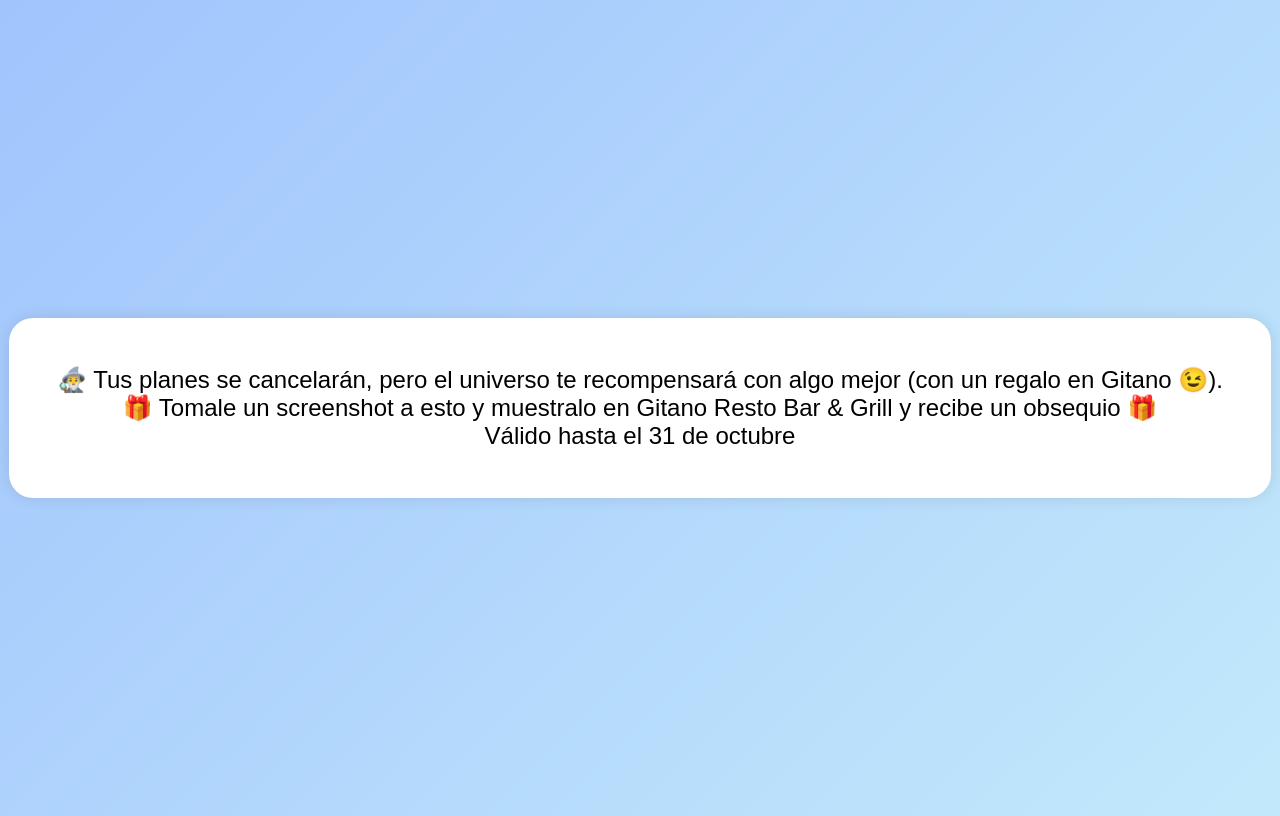
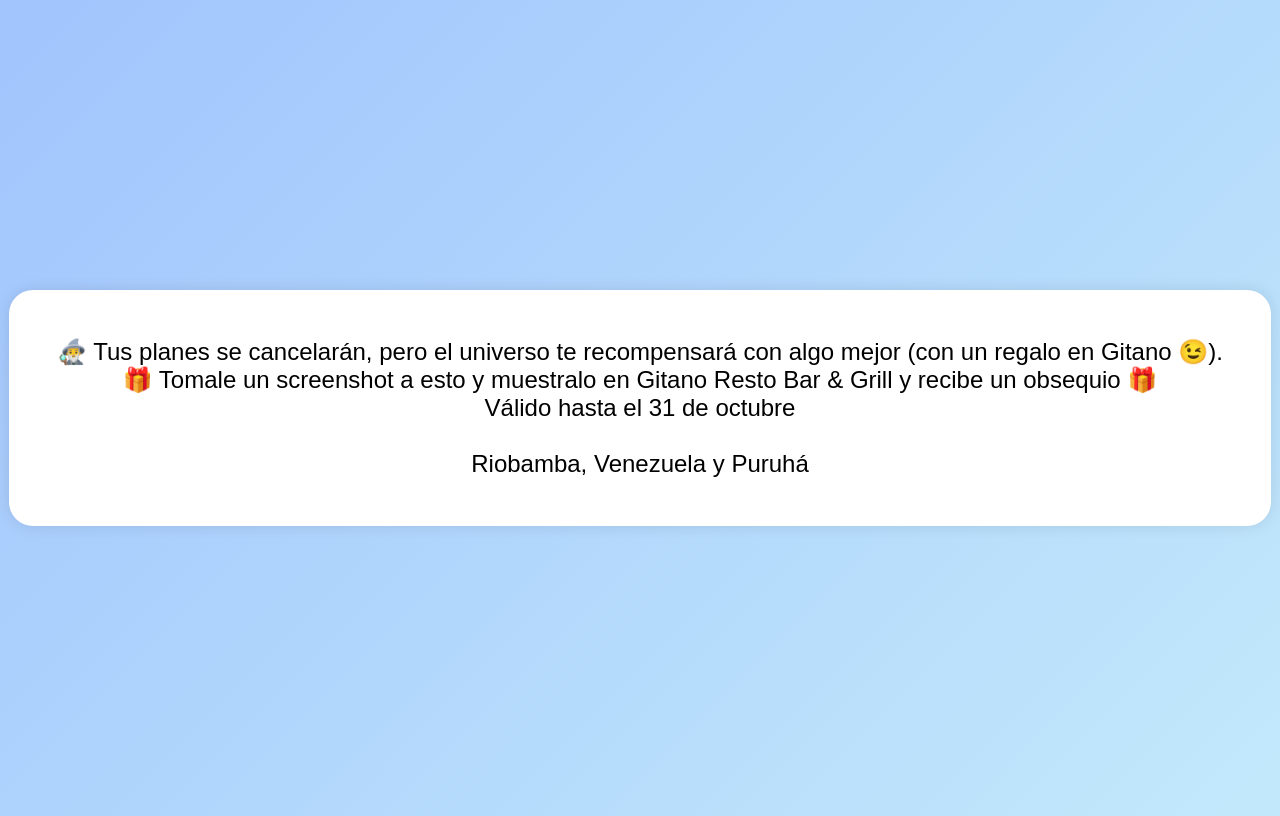
Before and after one commit to audaxau51-droid/Gitano-3, a plain HTML site: page index.html in a window 1280 px wide. Drawn offline with Linux system fonts and the light colour scheme.

Commit message:
Update messages with location information
Added additional messages with location details for promotions.

```diff
--- a/index.html
+++ b/index.html
@@ -27,26 +27,26 @@
   <div class="mensaje" id="mensaje"></div>
   <script>
     const mensajes = [
-      "🧙‍♀️ Este mes te escribirán “solo para ver cómo estás”. No caigas… a menos que haya comida de por medio. <br> 🎁 Tomale un screenshot a esto y muestralo en Gitano Resto Bar & Grill y recibe un obsequio 🎁 <br> Válido hasta el 31 de octubre",
+      "🧙‍♀️ Este mes te escribirán “solo para ver cómo estás”. No caigas… a menos que haya comida de por medio. <br> 🎁 Tomale un screenshot a esto y muestralo en Gitano Resto Bar & Grill y recibe un obsequio 🎁 <br> Válido hasta el 31 de octubre <br> <br> Riobamba, Venezuela y Puruhá",
       "👻 Alguien te stalkea más que un espíritu con Wi-Fi. <br> 🎁 Tomale un screenshot a esto y muestralo en Gitano Resto Bar & Grill y recibe un obsequio 🎁 <br> Válido hasta el 31 de octubre",
-      "🕯️ Tendrás suerte en el amor… si vas a Gitano podrias encontrarte con el amor de tu vida. <br> 🎁 Tomale un screenshot a esto y muestralo en Gitano Resto Bar & Grill y recibe un obsequio 🎁 <br> Válido hasta el 31 de octubre",
-      "🦇 Tu ex te pensará, pero tranquilo, también piensa en otras. <br> 🎁 Tomale un screenshot a esto y muestralo en Gitano Resto Bar & Grill y recibe un obsequio 🎁 <br> Válido hasta el 31 de octubre",
-      "🌻🎃 Se acerca alguien que te mira mucho… o quiere algo de ti. <br> 🎁 Tomale un screenshot a esto y muestralo en Gitano Resto Bar & Grill y recibe un obsequio 🎁 <br> Válido hasta el 31 de octubre",
-      "🧛‍♀️ No firmes nada ni aceptes tragos misteriosos… a menos que sean en Gitano. <br> 🎁 Tomale un screenshot a esto y muestralo en Gitano Resto Bar & Grill y recibe un obsequio 🎁 <br> Válido hasta el 31 de octubre",
-      "💀 Tus planes saldrán bien, aunque no los planees. El caos también tiene estilo. <br> 🎁 Tomale un screenshot a esto y muestralo en Gitano Resto Bar & Grill y recibe un obsequio 🎁 <br> Válido hasta el 31 de octubre",
-      "🔮 Este Halloween descubrirás quién te tiene ganas… y quién solo quiere tu cargador. <br> 🎁 Tomale un screenshot a esto y muestralo en Gitano Resto Bar & Grill y recibe un obsequio 🎁 <br> Válido hasta el 31 de octubre",
-      "🕸️ Cuídate de las promesas vacías y los mensajes con “jajaja xd”. <br> 🎁 Tomale un screenshot a esto y muestralo en Gitano Resto Bar & Grill y recibe un obsequio 🎁 <br> Válido hasta el 31 de octubre",
-      "🧹 Tus vibras están tan altas que ni los fantasmas se atreven a molestarte. <br> 🎁 Tomale un screenshot a esto y muestralo en Gitano Resto Bar & Grill y recibe un obsequio 🎁 <br> Válido hasta el 31 de octubre",
-      "🦉 Se viene un cambio positivo… o al menos un nuevo crush. <br> 🎁 Tomale un screenshot a esto y muestralo en Gitano Resto Bar & Grill y recibe un obsequio 🎁 <br> Válido hasta el 31 de octubre",
-      "🍷 Esa persona que te gusta también te stalkea. Solo que lo hace mejor. <br> 🎁 Tomale un screenshot a esto y muestralo en Gitano Resto Bar & Grill y recibe un obsequio 🎁 <br> Válido hasta el 31 de octubre",
-      "🧛‍♂️ Cuidado: alguien fingirá ser dulce… hasta que pruebe algo de ti. <br> 🎁 Tomale un screenshot a esto y muestralo en Gitano Resto Bar & Grill y recibe un obsequio 🎁 <br> Válido hasta el 31 de octubre",
-      "💫 Se alinean los astros para que te llegue dinero… o al menos un cupón de descuento. <br> 🎁 Tomale un screenshot a esto y muestralo en Gitano Resto Bar & Grill y recibe un obsequio 🎁 <br> Válido hasta el 31 de octubre",
-      "🧿 Este mes brillarás tanto que hasta los fantasmas querrán sacarse selfies contigo. <br> 🎁 Tomale un screenshot a esto y muestralo en Gitano Resto Bar & Grill y recibe un obsequio 🎁 <br> Válido hasta el 31 de octubre",
-      "🍎🔥 Vas a atraer miradas, pero también chismes. Lleva lentes oscuros y actitud. <br> 🎁 Tomale un screenshot a esto y muestralo en Gitano Resto Bar & Grill y recibe un obsequio 🎁 <br> Válido hasta el 31 de octubre",
-      "🌹 Te escribirán tu crush. Piensalo bien antes de responder. <br> 🎁 Tomale un screenshot a esto y muestralo en Gitano Resto Bar & Grill y recibe un obsequio 🎁 <br> Válido hasta el 31 de octubre",
-      "💌 Un mensaje inesperado encenderá tu semana… o tu ansiedad. <br> 🎁 Tomale un screenshot a esto y muestralo en Gitano Resto Bar & Grill y recibe un obsequio 🎁 <br> Válido hasta el 31 de octubre",
-      "🧙‍♂️ Tus planes se cancelarán, pero el universo te recompensará con algo mejor (con un regalo en Gitano 😉). <br> 🎁 Tomale un screenshot a esto y muestralo en Gitano Resto Bar & Grill y recibe un obsequio 🎁 <br> Válido hasta el 31 de octubre",
-      "🌕 Esta luna te traerá claridad a tu vida… o al menos buena luz para tus selfies. <br> 🎁 Tomale un screenshot a esto y muestralo en Gitano Resto Bar & Grill y recibe un obsequio 🎁 <br> Válido hasta el 31 de octubre"
+      "🕯️ Tendrás suerte en el amor… si vas a Gitano podrias encontrarte con el amor de tu vida. <br> 🎁 Tomale un screenshot a esto y muestralo en Gitano Resto Bar & Grill y recibe un obsequio 🎁 <br> Válido hasta el 31 de octubre<br> <br> Riobamba, Venezuela y Puruhá",
+      "🦇 Tu ex te pensará, pero tranquilo, también piensa en otras. <br> 🎁 Tomale un screenshot a esto y muestralo en Gitano Resto Bar & Grill y recibe un obsequio 🎁 <br> Válido hasta el 31 de octubre<br> <br> Riobamba, Venezuela y Puruhá",
+      "🌻🎃 Se acerca alguien que te mira mucho… o quiere algo de ti. <br> 🎁 Tomale un screenshot a esto y muestralo en Gitano Resto Bar & Grill y recibe un obsequio 🎁 <br> Válido hasta el 31 de octubre<br> <br> Riobamba, Venezuela y Puruhá",
+      "🧛‍♀️ No firmes nada ni aceptes tragos misteriosos… a menos que sean en Gitano. <br> 🎁 Tomale un screenshot a esto y muestralo en Gitano Resto Bar & Grill y recibe un obsequio 🎁 <br> Válido hasta el 31 de octubre<br> <br> Riobamba, Venezuela y Puruhá",
+      "💀 Tus planes saldrán bien, aunque no los planees. El caos también tiene estilo. <br> 🎁 Tomale un screenshot a esto y muestralo en Gitano Resto Bar & Grill y recibe un obsequio 🎁 <br> Válido hasta el 31 de octubre<br> <br> Riobamba, Venezuela y Puruhá",
+      "🔮 Este Halloween descubrirás quién te tiene ganas… y quién solo quiere tu cargador. <br> 🎁 Tomale un screenshot a esto y muestralo en Gitano Resto Bar & Grill y recibe un obsequio 🎁 <br> Válido hasta el 31 de octubre<br> <br> Riobamba, Venezuela y Puruhá",
+      "🕸️ Cuídate de las promesas vacías y los mensajes con “jajaja xd”. <br> 🎁 Tomale un screenshot a esto y muestralo en Gitano Resto Bar & Grill y recibe un obsequio 🎁 <br> Válido hasta el 31 de octubre<br> <br> Riobamba, Venezuela y Puruhá",
+      "🧹 Tus vibras están tan altas que ni los fantasmas se atreven a molestarte. <br> 🎁 Tomale un screenshot a esto y muestralo en Gitano Resto Bar & Grill y recibe un obsequio 🎁 <br> Válido hasta el 31 de octubre<br> <br> Riobamba, Venezuela y Puruhá",
+      "🦉 Se viene un cambio positivo… o al menos un nuevo crush. <br> 🎁 Tomale un screenshot a esto y muestralo en Gitano Resto Bar & Grill y recibe un obsequio 🎁 <br> Válido hasta el 31 de octubre<br> <br> Riobamba, Venezuela y Puruhá",
+      "🍷 Esa persona que te gusta también te stalkea. Solo que lo hace mejor. <br> 🎁 Tomale un screenshot a esto y muestralo en Gitano Resto Bar & Grill y recibe un obsequio 🎁 <br> Válido hasta el 31 de octubre<br> <br> Riobamba, Venezuela y Puruhá",
+      "🧛‍♂️ Cuidado: alguien fingirá ser dulce… hasta que pruebe algo de ti. <br> 🎁 Tomale un screenshot a esto y muestralo en Gitano Resto Bar & Grill y recibe un obsequio 🎁 <br> Válido hasta el 31 de octubre<br> <br> Riobamba, Venezuela y Puruhá",
+      "💫 Se alinean los astros para que te llegue dinero… o al menos un cupón de descuento. <br> 🎁 Tomale un screenshot a esto y muestralo en Gitano Resto Bar & Grill y recibe un obsequio 🎁 <br> Válido hasta el 31 de octubre<br> <br> Riobamba, Venezuela y Puruhá",
+      "🧿 Este mes brillarás tanto que hasta los fantasmas querrán sacarse selfies contigo. <br> 🎁 Tomale un screenshot a esto y muestralo en Gitano Resto Bar & Grill y recibe un obsequio 🎁 <br> Válido hasta el 31 de octubre<br> <br> Riobamba, Venezuela y Puruhá",
+      "🍎🔥 Vas a atraer miradas, pero también chismes. Lleva lentes oscuros y actitud. <br> 🎁 Tomale un screenshot a esto y muestralo en Gitano Resto Bar & Grill y recibe un obsequio 🎁 <br> Válido hasta el 31 de octubre<br> <br> Riobamba, Venezuela y Puruhá",
+      "🌹 Te escribirán tu crush. Piensalo bien antes de responder. <br> 🎁 Tomale un screenshot a esto y muestralo en Gitano Resto Bar & Grill y recibe un obsequio 🎁 <br> Válido hasta el 31 de octubre<br> <br> Riobamba, Venezuela y Puruhá",
+      "💌 Un mensaje inesperado encenderá tu semana… o tu ansiedad. <br> 🎁 Tomale un screenshot a esto y muestralo en Gitano Resto Bar & Grill y recibe un obsequio 🎁 <br> Válido hasta el 31 de octubre<br> <br> Riobamba, Venezuela y Puruhá",
+      "🧙‍♂️ Tus planes se cancelarán, pero el universo te recompensará con algo mejor (con un regalo en Gitano 😉). <br> 🎁 Tomale un screenshot a esto y muestralo en Gitano Resto Bar & Grill y recibe un obsequio 🎁 <br> Válido hasta el 31 de octubre<br> <br> Riobamba, Venezuela y Puruhá",
+      "🌕 Esta luna te traerá claridad a tu vida… o al menos buena luz para tus selfies. <br> 🎁 Tomale un screenshot a esto y muestralo en Gitano Resto Bar & Grill y recibe un obsequio 🎁 <br> Válido hasta el 31 de octubre<br> <br> Riobamba, Venezuela y Puruhá"
     ];
     const aleatorio = Math.floor(Math.random() * mensajes.length);
     // Cambiado textContent por innerHTML
```
